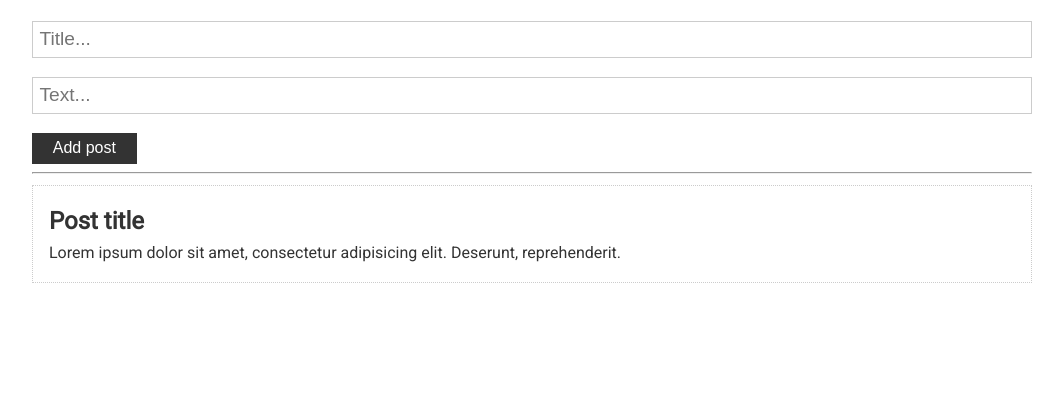
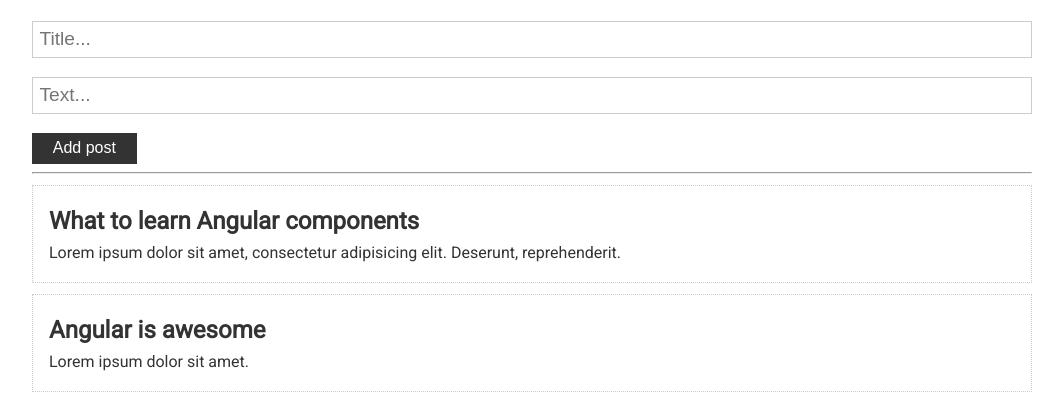
Before and after one commit to olha1313/angular-basics, an Angular app: page / in a window 1280 px wide. Shown: the top 406 px of the page, without its empty margins (108-1171 px from the left). Built offline with nearby package versions, Linux system fonts and the light colour scheme.

Commit message:
Added post interface and some posts

```diff
--- a/src/app/app.component.html
+++ b/src/app/app.component.html
@@ -1,5 +1,5 @@
 <div class="container">
 	<app-post-form></app-post-form>
 	<hr />
-	<app-post></app-post>
+	<app-post *ngFor="let post of posts" [post]="post"></app-post>
 </div>
--- a/src/app/app.component.ts
+++ b/src/app/app.component.ts
@@ -1,4 +1,10 @@
 import { Component } from '@angular/core';
+
+export interface Post {
+  title: string;
+  text: string;
+  id?: number;
+}
 
 @Component({
   selector: 'app-root',
@@ -6,5 +12,14 @@ import { Component } from '@angular/core';
   styleUrls: ['./app.component.scss']
 })
 export class AppComponent {
-  title = 'angular-basics';
+  posts: Post[] = [
+    {
+      title: 'What to learn Angular components',
+      text: 'Lorem ipsum dolor sit amet, consectetur adipisicing elit. Deserunt, reprehenderit.'
+    },
+    {
+      title: 'Angular is awesome',
+      text: 'Lorem ipsum dolor sit amet.'
+    }
+  ]
 }
--- a/src/app/post/post.component.html
+++ b/src/app/post/post.component.html
@@ -1,4 +1,4 @@
 <div class="card">
-	<h2>Post title</h2>
-	<p>Lorem ipsum dolor sit amet, consectetur adipisicing elit. Deserunt, reprehenderit.</p>
+	<h2>{{ post.title }}</h2>
+	<p>{{ post.text }}</p>
 </div>
--- a/src/app/post/post.component.ts
+++ b/src/app/post/post.component.ts
@@ -1,4 +1,5 @@
-import { Component, OnInit } from '@angular/core';
+import { Component, Input, OnInit } from '@angular/core';
+import { Post } from '../app.component';
 
 @Component({
 	selector: 'app-post',
@@ -6,6 +7,7 @@ import { Component, OnInit } from '@angular/core';
 	styleUrls: ['./post.component.scss']
 })
 export class PostComponent implements OnInit {
+  @Input() public post!: Post;
 
 	constructor() { }
 
```
